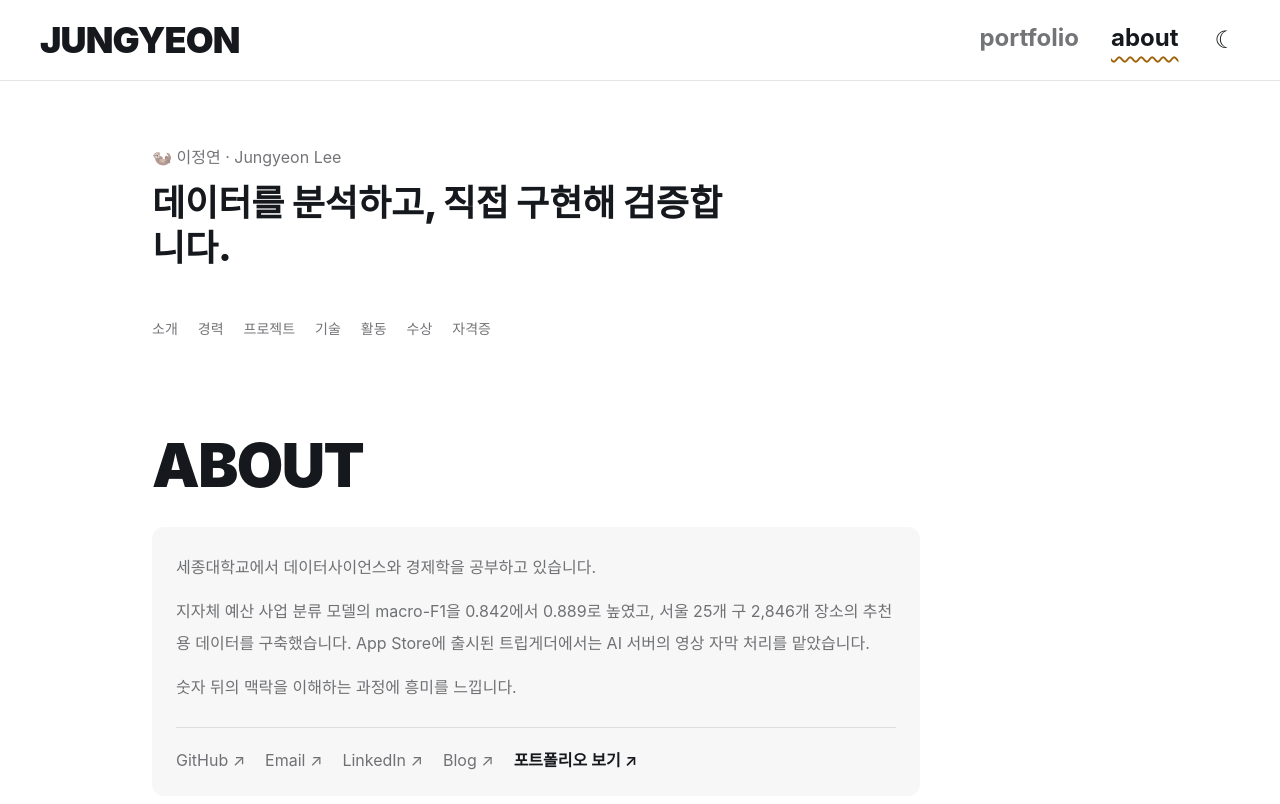
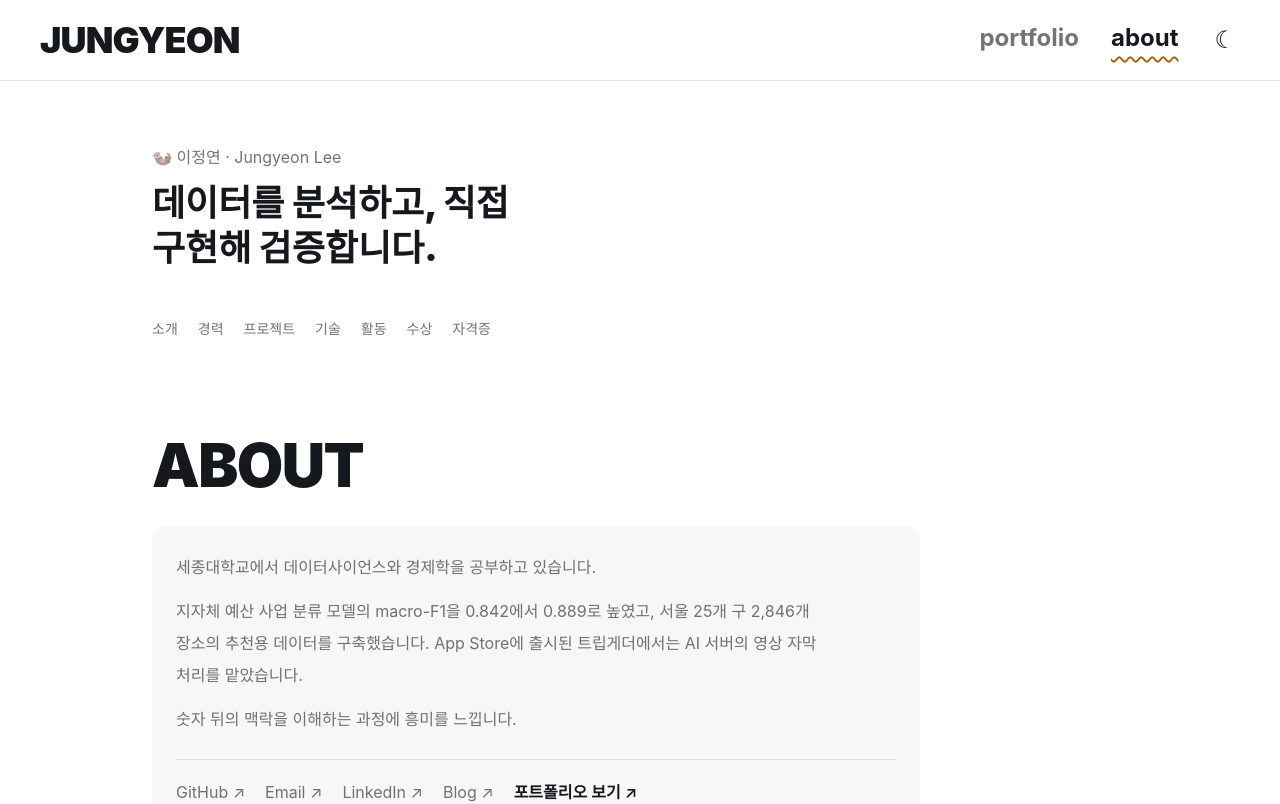
Before and after one commit to JungYeoni/portfolio, a Next.js app: page / in a window 1280 px wide. Shown: the top 804 px of the page. Built offline with nearby package versions, Linux system fonts and the light colour scheme; a web font is replaced by a local one.

Commit message:
fix: 한글 문단 줄바꿈을 어절 단위로 변경 (#20)

```diff
--- a/src/app/globals.css
+++ b/src/app/globals.css
@@ -45,4 +45,8 @@ body {
   background: var(--background);
   color: var(--foreground);
   font-family: var(--font-sans);
+  /* 한글이 음절 단위로 끊겨 끝줄에 한두 글자만 남지 않도록 어절 단위로 줄바꿈한다 */
+  word-break: keep-all;
+  overflow-wrap: anywhere;
+  text-wrap: pretty;
 }
```
